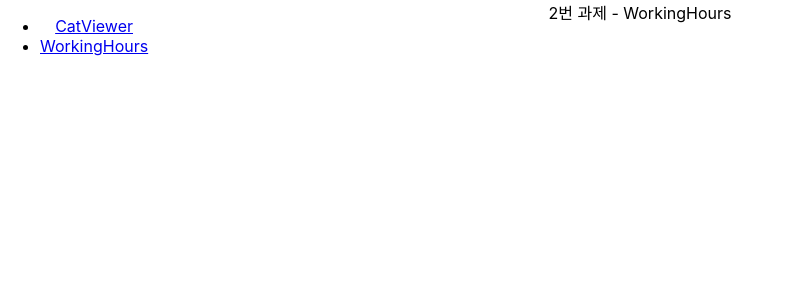
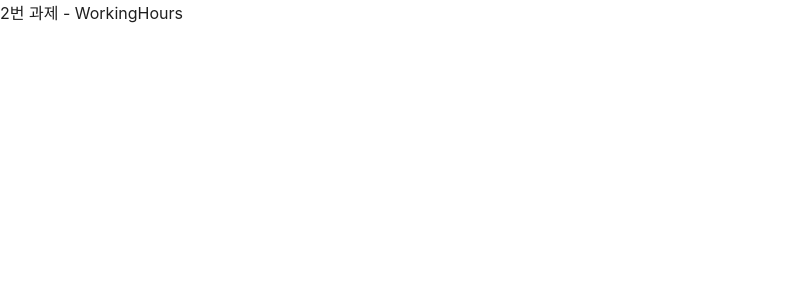
Before and after one commit to hyewon3938/yess-test, a React (Create React App) app: page /working-hour in a window 1280 px wide. Shown: the top 300 px of the page, without its empty margins (0-793 px from the left). Built offline with nearby package versions, Linux system fonts and the light colour scheme.

Commit message:
[#1] chore : styled-components 설치 및 GlobalStyle 적용
- styled-components 설치
- GlobalStyle 적용을 위한 GlobalStyleProvider 컴포넌트 추가 및 적용

```diff
--- a/package.json
+++ b/package.json
@@ -13,6 +13,7 @@
     "react-redux": "^9.1.2",
     "react-router-dom": "^5.3.4",
     "react-scripts": "5.0.1",
+    "styled-components": "^6.1.12",
     "web-vitals": "^2.1.4"
   },
   "scripts": {
@@ -44,6 +45,7 @@
     "@types/react": "^18.3.4",
     "@types/react-dom": "^18.3.0",
     "@types/react-router-dom": "^5.3.3",
+    "@types/styled-components": "^5.1.34",
     "typescript": "^4.9.5"
   }
 }
--- a/src/App.tsx
+++ b/src/App.tsx
@@ -1,12 +1,14 @@
 import { BrowserRouter as Router, Switch, Route, Link } from "react-router-dom";
+import GlobalStyleProvider from "./styles/GlobalStyleProvider";
 import CatViewer from "./CatViewer";
 import WorkingHours from "./WorkingHours";
 import "./App.css";
 
 function App() {
   return (
+    <GlobalStyleProvider>
       <Router>
-      <div className="App">
+        {/* <div className="App">
           <nav
             style={{
               position: "fixed",
@@ -22,17 +24,14 @@ function App() {
                 <Link to="/working-hour">WorkingHours</Link>
               </li>
             </ul>
-        </nav>
+          </nav> */}
         <Switch>
-          <Route path="/cat-viewer">
-            <CatViewer />
-          </Route>
-          <Route path="/working-hour">
-            <WorkingHours />
-          </Route>
+          <Route path="/cat-viewer" component={CatViewer} />
+          <Route path="/working-hour" component={WorkingHours} />
         </Switch>
-      </div>
+        {/* </div> */}
       </Router>
+    </GlobalStyleProvider>
   );
 }
 
--- /dev/null
+++ b/src/styles/GlobalStyleProvider.tsx
@@ -0,0 +1,68 @@
+import { ThemeProvider } from "styled-components";
+import { createGlobalStyle } from "styled-components";
+
+const GlobalStyles = createGlobalStyle`
+    html {
+      position: relative;
+    }
+    body {
+
+    }
+    *{
+      color : #1f1f1f;
+      font-size: 16px;
+      box-sizing: border-box;
+      user-select: none;
+      -webkit-touch-callout: none;
+      &::-webkit-scrollbar {
+        display: none;
+      }
+      ::selection {
+        background: none;
+      }
+      ::-moz-selection {
+        background: none;
+      }
+      -webkit-tap-highlight-color:transparent;
+     }
+    button {
+      border: 0;
+      background: transparent;
+      cursor: pointer;
+      padding : 0;
+      outline: none;
+      -webkit-tap-highlight-color : rgba(0,0,0,0);
+    }
+    input,input[type="text"],input[type="password"],input[type="submit"],input[type="search"],input[type="tel"],input[type="email"],input[type="button"],input[type="reset"] {
+      appearance: none;
+      -moz-appearance: none;
+      -webkit-appearance: none;
+      border-radius: 0;
+      -webkit-border-radius: 0;
+      -moz-border-radius: 0;
+      outline: 0;
+      border: none;
+      &::placeholder {
+        color: #999999;
+      }
+    }
+    input,button:focus{
+	    outline:none;
+
+    }
+`;
+
+type MyComponentProps = {
+  children: JSX.Element;
+};
+
+const GlobalStyleProvider = ({ children }: MyComponentProps) => {
+  return (
+    <ThemeProvider theme={{}}>
+      <GlobalStyles />
+      {children}
+    </ThemeProvider>
+  );
+};
+
+export default GlobalStyleProvider;
```
Also changed, not shown: 1 other file (tests, documents, lock files or other folders). Lines whose indentation alone changed are shown as unchanged.
